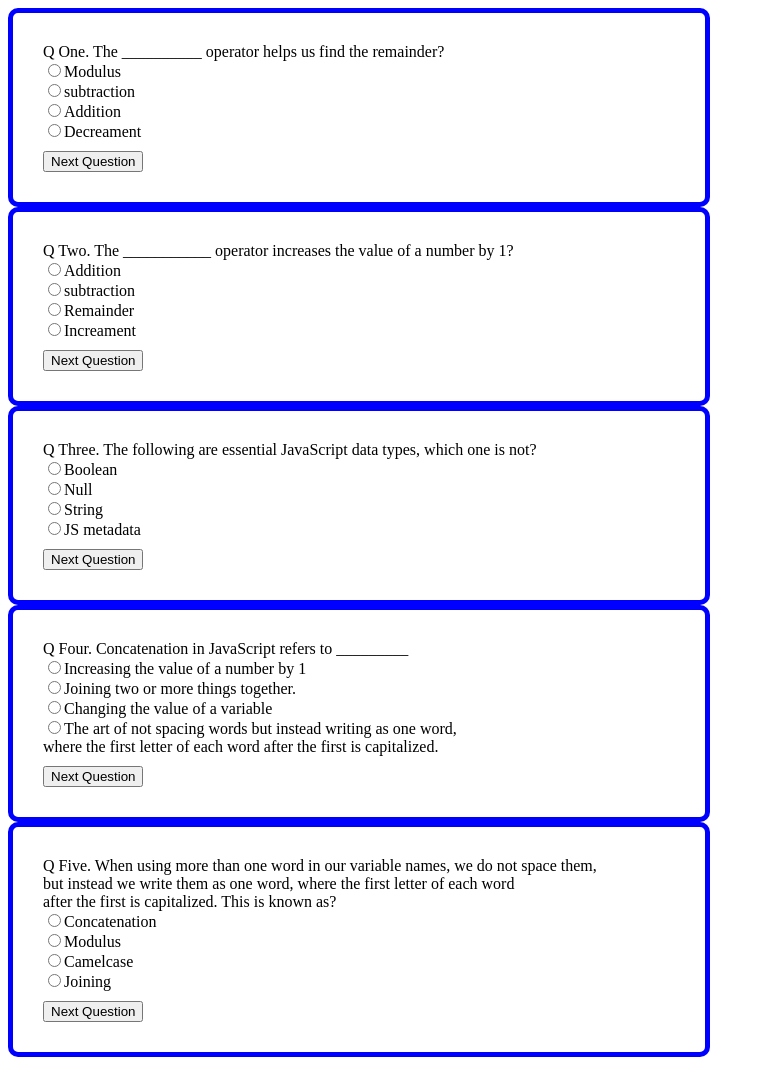
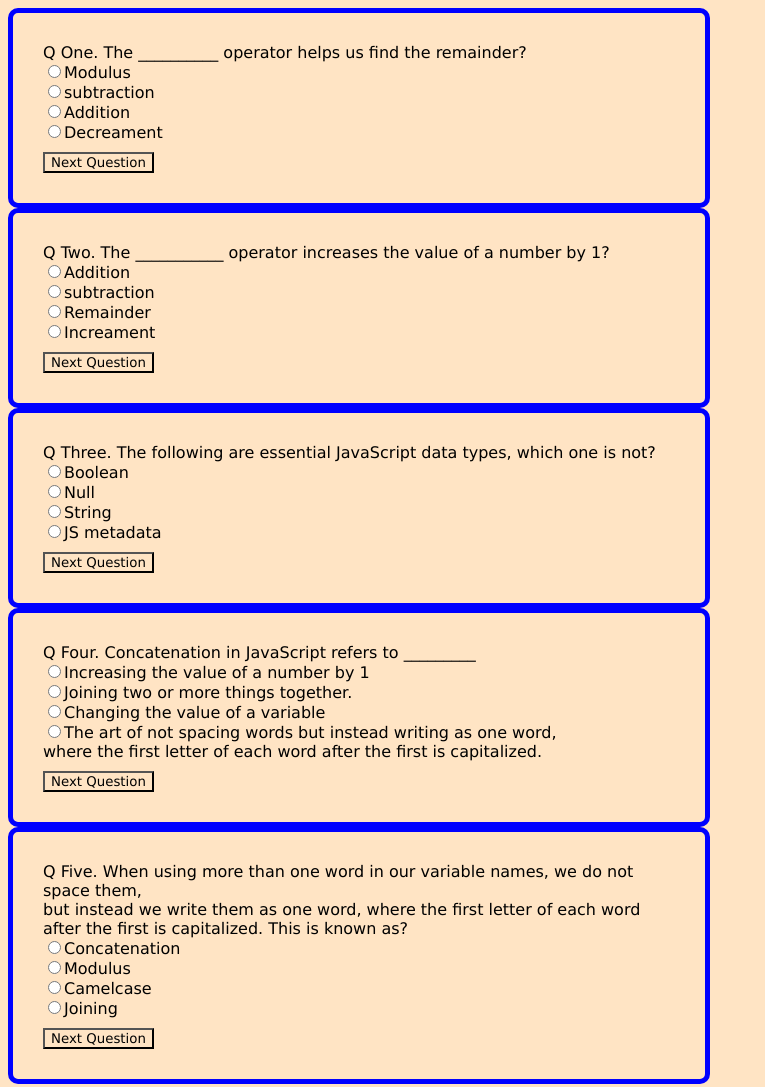
Before and after one commit to Miriam-Naomi-Anyango/Quiz-Board, a plain HTML site: page index.html in a window 1280 px wide. Shown: the whole page, without its empty margins (0-765 px from the left). Before the commit the page ends 1065 px from the top, so only its background shows below. Drawn offline with Linux system fonts and the light colour scheme.

Commit message:
Change the font color of the document to bisque and the font family of thw whole document too.

```diff
--- a/style.css
+++ b/style.css
@@ -1,3 +1,7 @@
+*{
+    font-family: 'Lucida Sans', 'Lucida Sans Regular', 'Lucida Grande', 'Lucida Sans Unicode', Geneva, Verdana, sans-serif;
+    background-color: bisque;
+}
 .containera{
     border: 5px solid blue;
     padding: 30px;
```
